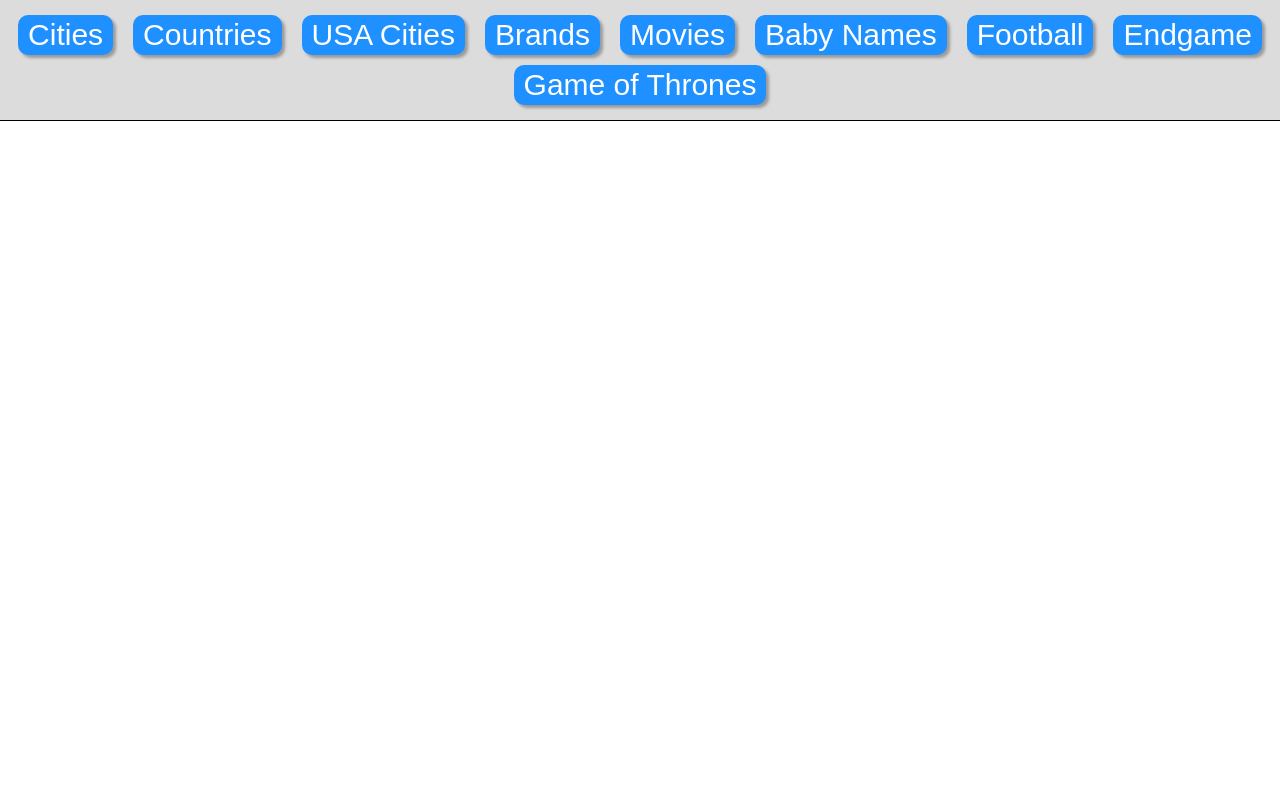
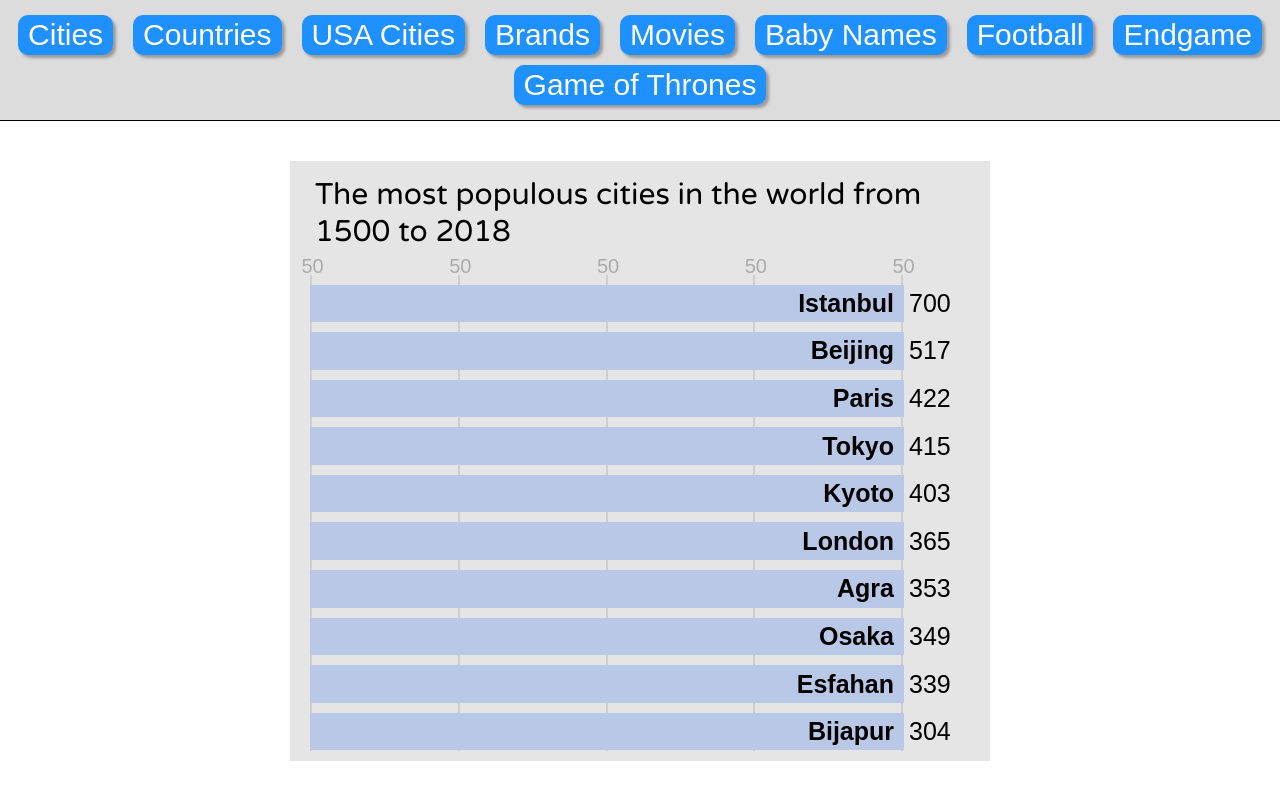
Before and after one commit to lce4113/nifty, a plain HTML site: page Bar Chart Racer/index.html in a window 1280 px wide. Both pictures are taken after a click on the element "Cities". Drawn offline with Linux system fonts and the light colour scheme.

Commit message:
The basics are working now...

```diff
--- /dev/null
+++ b/Bar Chart Racer/CSS/graph.css
@@ -0,0 +1,95 @@
+#graph-wrapper-1 {
+  flex-grow: 1;
+  display: flex;
+  justify-content: center;
+  align-items: center;
+}
+
+#graph-wrapper-2 {
+  max-width: calc(100vw - 50px);
+  max-height: calc(100vh - 200px);
+  width: calc(100vh - 100px);
+  height: calc(100vw - 200px);
+  background: rgba(0, 0, 0, 0.1);
+  padding: 10px 20px;
+  display: flex;
+  flex-direction: column;
+}
+
+#title {
+  align-self: center;
+  font-size: 30px;
+  font-family: "Varela Round", sans-serif;
+  padding: 5px;
+}
+
+#graph-wrapper-3 {
+  flex-grow: 1;
+  padding-top: 20px;
+  position: relative;
+  display: flex;
+}
+
+#graph {
+  flex-grow: 1;
+  position: relative;
+  display: flex;
+  flex-direction: column;
+}
+
+.bar-wrapper {
+  flex-grow: 1;
+  margin-top: 10px;
+  display: flex;
+  align-items: stretch;
+}
+.bar {
+  width: 90%;
+  background: rgb(185, 200, 230);
+  /* background: rgb(215, 210, 145); */
+  /* background: rgb(225, 185, 175); */
+  /* background: rgb(200, 190, 195); */
+  padding-right: 10px;
+  display: flex;
+  justify-content: flex-end;
+  align-items: center;
+}
+.name {
+  font-family: sans-serif;
+  color: black;
+  font-weight: bold;
+  font-size: 25px;
+}
+.value {
+  font-family: sans-serif;
+  font-size: 25px;
+  padding-left: 5px;
+  display: flex;
+  justify-content: flex-start;
+  align-items: center;
+}
+
+#hashes {
+  position: absolute;
+  width: 90%;
+  height: calc(100% - 20px);
+  display: flex;
+  justify-content: space-between;
+  align-items: stretch;
+}
+.hash {
+  border-left: 2px solid rgba(0, 0, 0, 0.1);
+  display: flex;
+  flex-direction: column;
+  align-items: center;
+}
+.num {
+  position: absolute;
+  font-size: 20px;
+  font-family: sans-serif;
+  color: rgba(0, 0, 0, 0.25);
+  transform: translateY(-20px);
+}
+.line {
+  width: 1px;
+}
--- a/Bar Chart Racer/CSS/main.css
+++ b/Bar Chart Racer/CSS/main.css
@@ -2,6 +2,13 @@
   margin: 0;
   padding: 0;
   box-sizing: border-box;
+}
+
+body {
+  width: 100vw;
+  height: 100vh;
+  display: flex;
+  flex-direction: column;
 }
 
 #options {
--- /dev/null
+++ b/Bar Chart Racer/JS/frames.js
@@ -0,0 +1,19 @@
+function setup(data) {
+  console.log(data);
+  $("#title").text(data.title);
+}
+
+function draw(stamp) {
+  $("#graph").empty();
+  for (const bar of stamp.bars) {
+    if (bar.value > 0) {
+      $("#graph").append(`
+<div class="bar-wrapper">
+  <div class="bar">
+    <div class="name">${bar.name}</div>
+  </div>
+  <div class="value">${bar.value}</div>
+</div>`);
+    }
+  }
+}
--- a/Bar Chart Racer/JS/main.js
+++ b/Bar Chart Racer/JS/main.js
@@ -1,12 +1,22 @@
+var playing;
+
 (async () => {
   const graphs = await getData("./Data/graphs.json", true);
-
   for (const graph of graphs) {
-    option = $(`<div class="option">${graph.name}</div>`).appendTo("#options");
+    const option = $(`<div class="option">${graph.name}</div>`).appendTo("#options");
     option.on("click", async () => {
       const text = await getData(graph.file);
       const data = parseData(text);
-      console.log(data);
+      playing = data.title;
+      setup(data);
+      var i = 0;
+      const frame = () => {
+        draw(data.timestamps[i]);
+        i++;
+        if (playing == data.title && i < data.timestamps.length)
+          setTimeout(frame, 20);
+      }
+      frame();
     });
   }
 })();
--- a/Bar Chart Racer/JS/parse.js
+++ b/Bar Chart Racer/JS/parse.js
@@ -13,14 +13,20 @@ function parseData(text) {
   var timestamps = text.match(/\d+(\n(.+,)+.+)+\n/g);
   timestamps = timestamps.map(stamp => {
     stamp = stamp.match(/(.+,)+.+/g);
+    var bars = stamp.map(t => {
+      const split = t.split(',');
+      return {
+        "name": split[1],
+        "country": split[2],
+        "value": split[3],
+        "category": split[4]
+      };
+    });
+    bars.sort((a, b) => b.value - a.value);
+    bars = bars.slice(0, 10);
     return {
       "date": stamp[0].split(',', 1)[0],
-      "stamp": stamp.map(t => ({
-        "name": t.split(',')[1],
-        "country": t.split(',')[2],
-        "value": t.split(',')[3],
-        "category": t.split(',')[4]
-      }))
+      "bars": bars
     };
   });
   data.timestamps = timestamps;
--- a/Bar Chart Racer/index.html
+++ b/Bar Chart Racer/index.html
@@ -3,25 +3,62 @@
 
   <head>
 
+    <!-- Fonts -->
+    <link rel="preconnect" href="https://fonts.gstatic.com">
+    <link href="https://fonts.googleapis.com/css2?family=Varela+Round&display=swap" rel="stylesheet">
+
     <!-- CSS -->
     <link rel="stylesheet" href="./CSS/main.css">
+    <link rel="stylesheet" href="./CSS/graph.css">
 
     <!-- JS -->
     <script src="./Libraries/handlebars.min-v4.7.6.js"></script>
     <script src="./Libraries/jquery-3.5.1.min.js"></script>
     <script src="./JS/parse.js"></script>
+    <script src="./JS/frames.js"></script>
     <script src="./JS/main.js" defer></script>
 
     <!-- Meta -->
     <meta charset="UTF-8">
     <meta name="viewport" content="width=device-width, initial-scale=1.0">
-    <title>Document</title>
+    <title>Bar Chart Racer</title>
 
   </head>
 
   <body>
     <div id="options">
     </div>
+    <div id="graph-wrapper-1">
+      <div id="graph-wrapper-2">
+        <div id="title">&#x200b;</div>
+        <div id="graph-wrapper-3">
+          <div id="hashes">
+            <div class="hash">
+              <div class="num">50</div>
+              <div class="line"></div>
+            </div>
+            <div class="hash">
+              <div class="num">50</div>
+              <div class="line"></div>
+            </div>
+            <div class="hash">
+              <div class="num">50</div>
+              <div class="line"></div>
+            </div>
+            <div class="hash">
+              <div class="num">50</div>
+              <div class="line"></div>
+            </div>
+            <div class="hash">
+              <div class="num">50</div>
+              <div class="line"></div>
+            </div>
+          </div>
+          <div id="graph">
+          </div>
+        </div>
+      </div>
+    </div>
   </body>
 
 </html>
```
